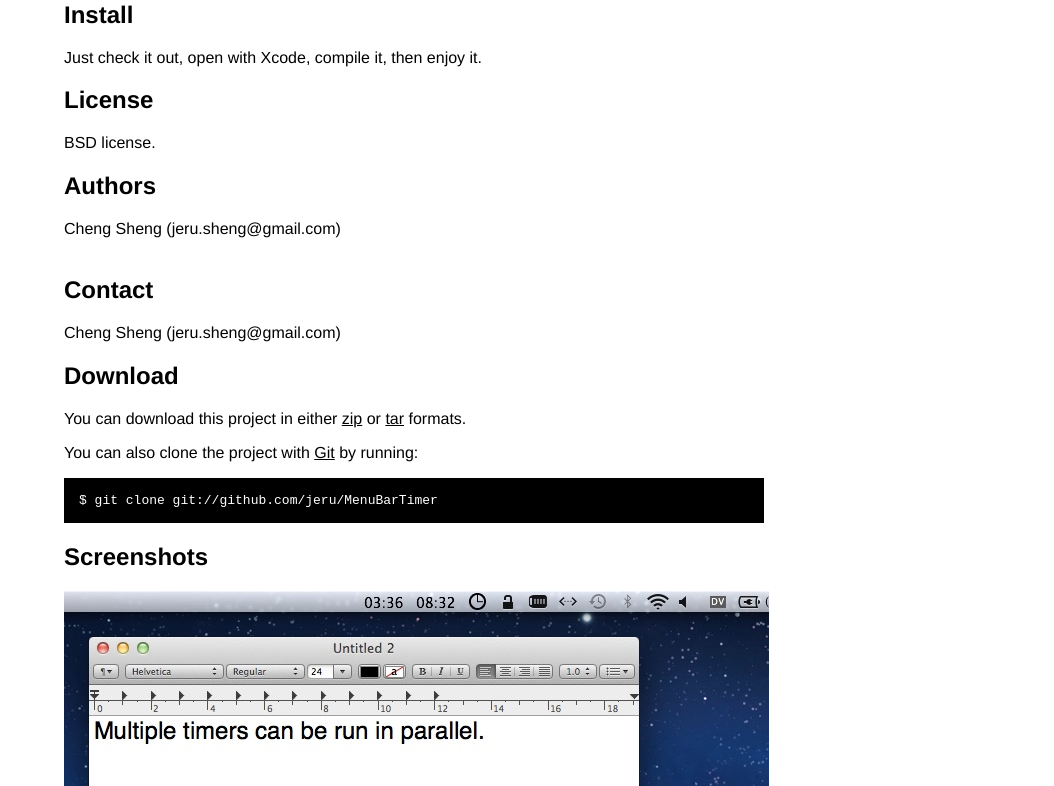
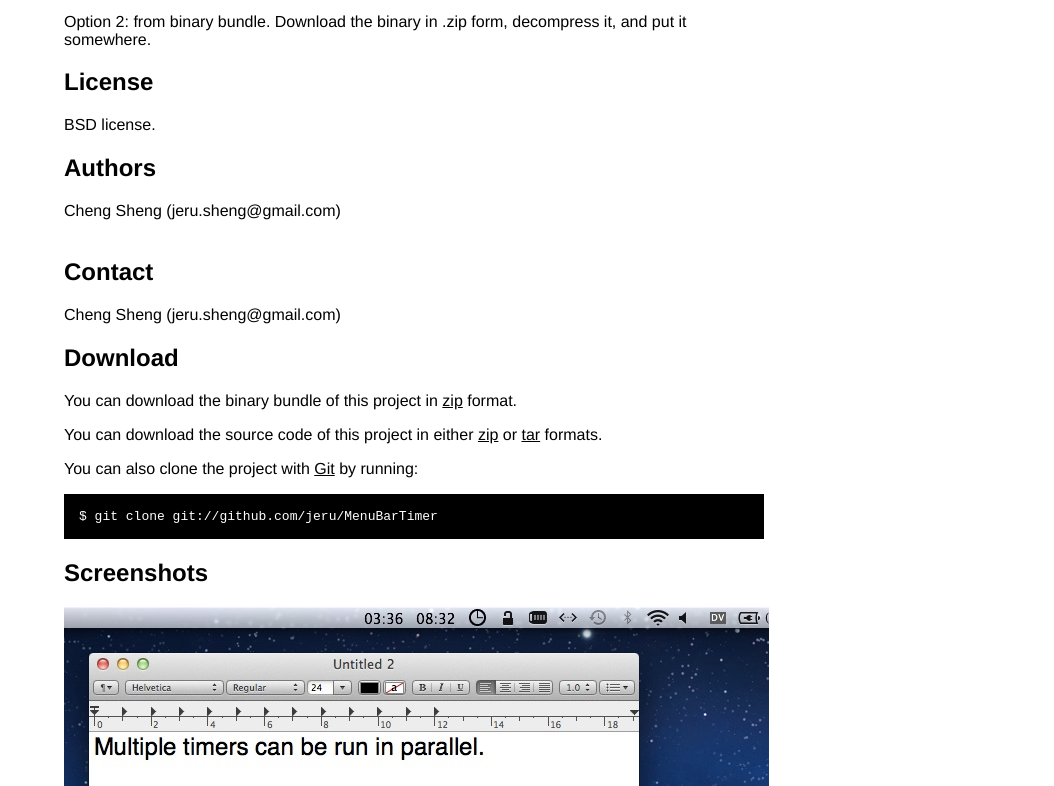
Before and after one commit to jeru/MenuBarTimer, a plain HTML site: page index.html in a window 1280 px wide. Shown: the part 358-1144 px from the top of the page, without its empty margins (226-1280 px from the left). Drawn offline with Linux system fonts and the light colour scheme.

Commit message:
Remove the misleading .zip and .tar downloads high above the page.

```diff
--- a/index.html
+++ b/index.html
@@ -35,12 +35,14 @@
 
   <div id="container">
 
+	  <!--
     <div class="download">
       <a href="http://github.com/jeru/MenuBarTimer/zipball/master">
         <img border="0" width="90" src="http://github.com/images/modules/download/zip.png"></a>
       <a href="http://github.com/jeru/MenuBarTimer/tarball/master">
         <img border="0" width="90" src="http://github.com/images/modules/download/tar.png"></a>
     </div>
+    	-->
 
     <h1><a href="http://github.com/jeru/MenuBarTimer">MenuBarTimer</a>
       <span class="small">by <a href="http://github.com/jeru">jeru</a></span></h1>
@@ -50,7 +52,8 @@
     </div>
 
     <p>I made MenuBarTimer simply because I think a timer that appears as an isolated window is too heavy-weighted. I just want the timers reside on the status bar, without their own menu or docking icon, just like "Time-applet" in Gnome Desktop.</p><h2>Install</h2>
-<p>Just check it out, open with Xcode, compile it, then enjoy it.</p>
+<p>Option 1: from source code. Just check it out, open with Xcode, compile it, then enjoy it.</p>
+<p>Option 2: from binary bundle. Download the binary in .zip form, decompress it, and put it somewhere.</p>
 <h2>License</h2>
 <p>BSD license.</p>
 <h2>Authors</h2>
@@ -64,7 +67,11 @@
 
     <h2>Download</h2>
     <p>
-      You can download this project in either
+    You can download the binary bundle of this project in
+    <a href="https://github.com/downloads/jeru/MenuBarTimer/MenuBarTimer-v0.2.zip">zip</a> format.
+    </p>
+    <p>
+      You can download the source code of this project in either
       <a href="http://github.com/jeru/MenuBarTimer/zipball/master">zip</a> or
       <a href="http://github.com/jeru/MenuBarTimer/tarball/master">tar</a> formats.
     </p>
```
